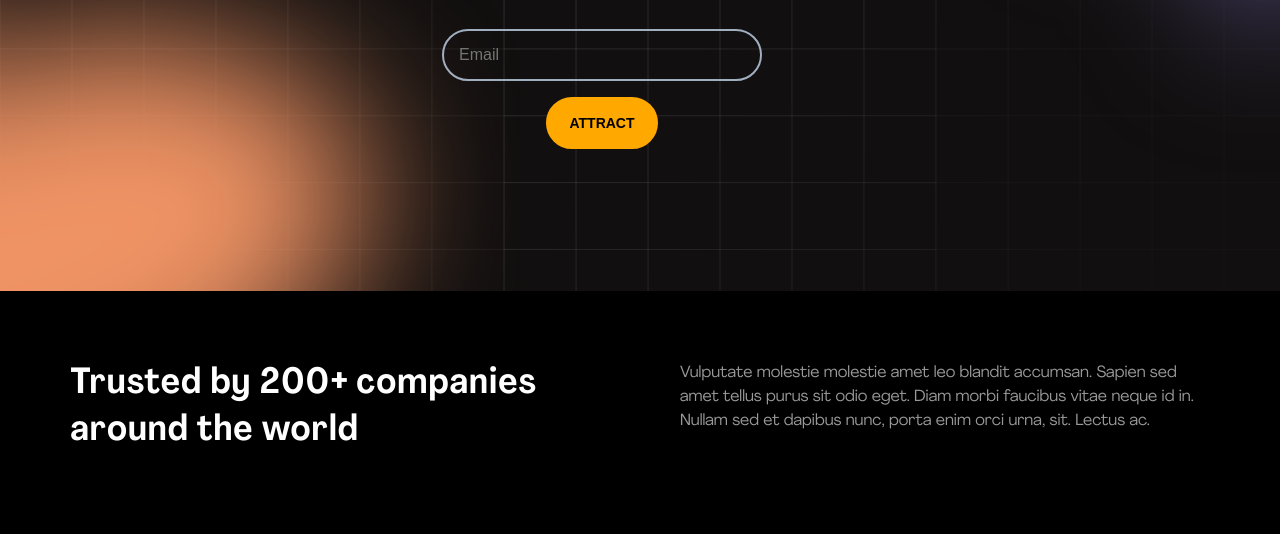
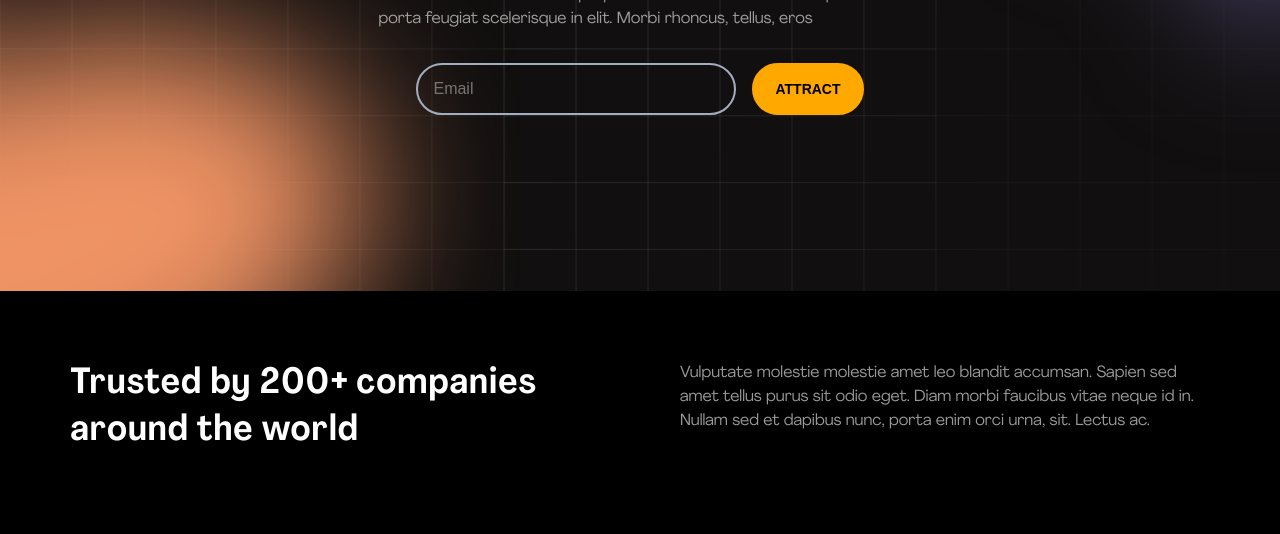
Before and after one commit to Deeproshan-Kumar/shadient.co, a plain HTML site: page index.html in a window 1280 px wide. Shown: the part 509-1043 px from the top of the page. Drawn offline with nearby package versions, Linux system fonts and the light colour scheme.

Commit message:
Update app.css

```diff
--- a/src/css/app.css
+++ b/src/css/app.css
@@ -278,10 +278,6 @@ header.header {
 
 .hero .contents p {
   margin-bottom: 3.2rem;
-}
-
-.hero .contents form {
-  max-width: 44.7rem;
 }
 
 .hero .contents form .group {
```
